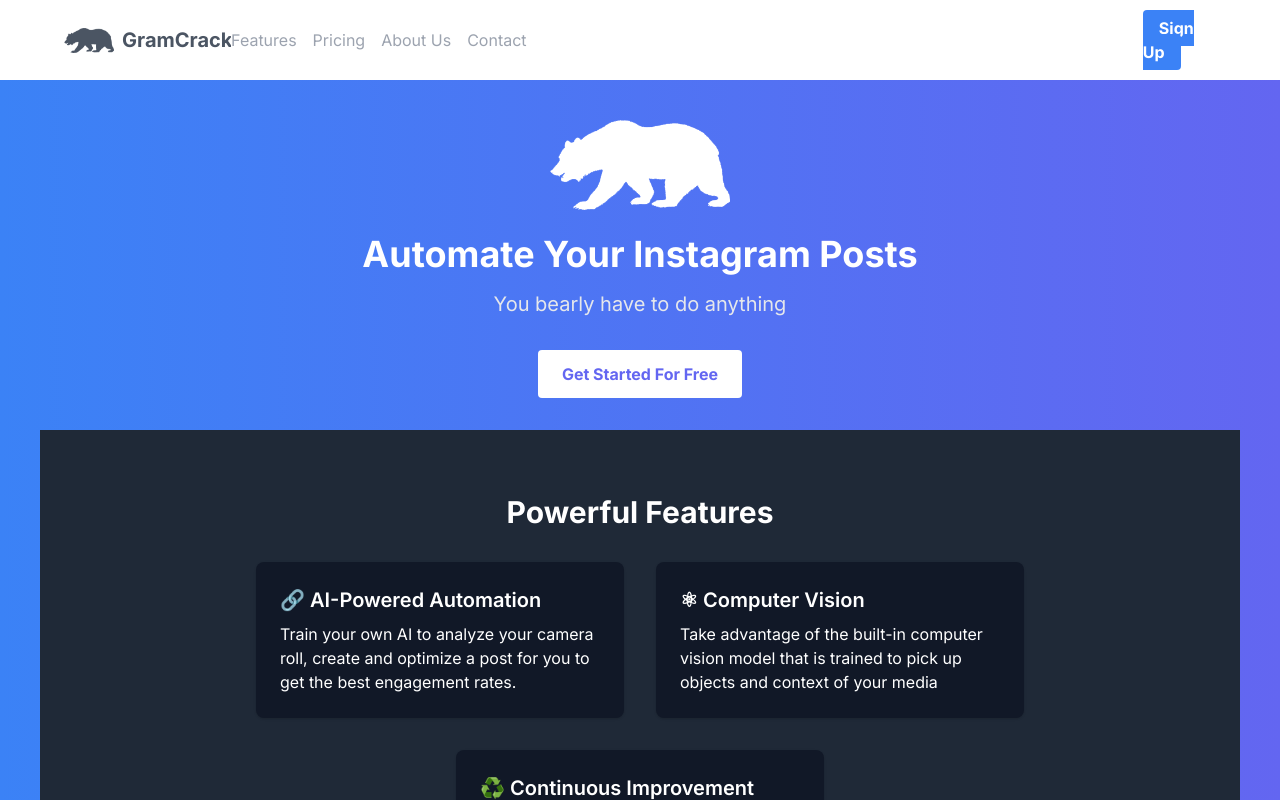
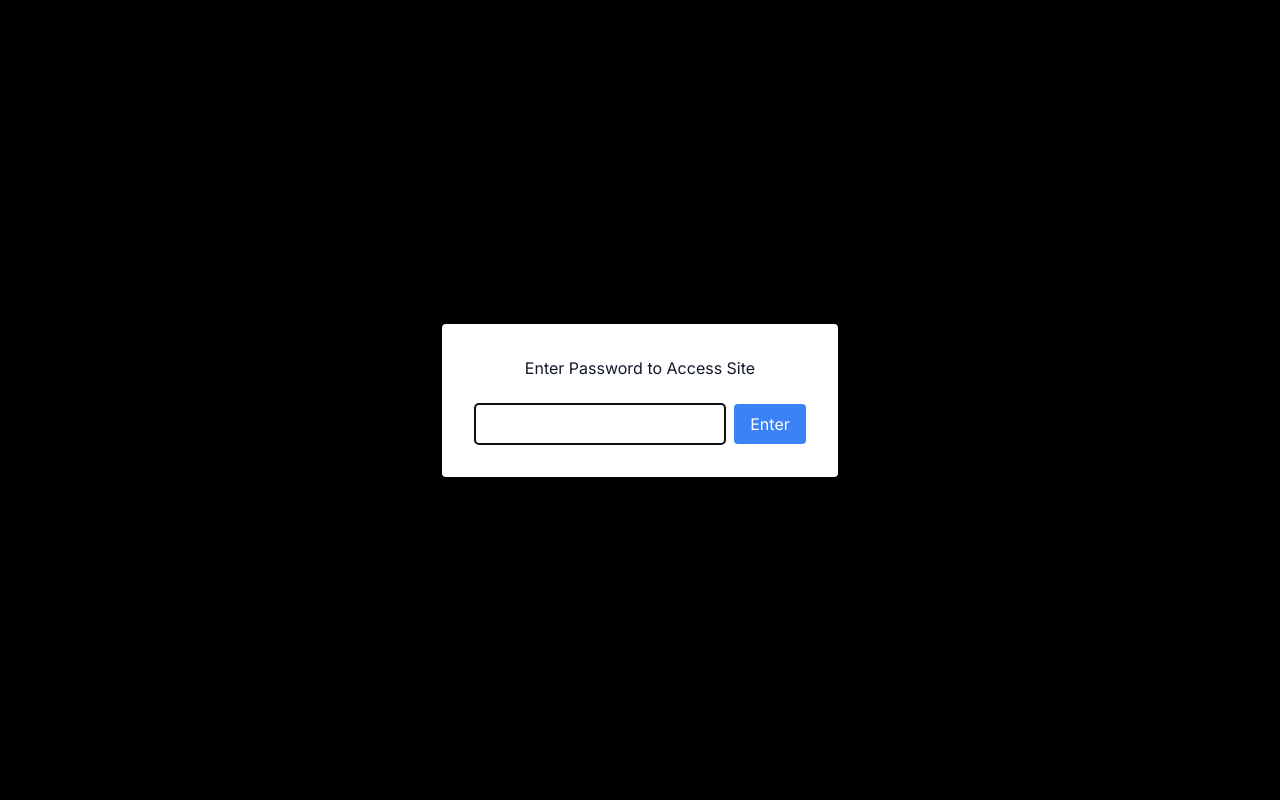
Before and after one commit to wbaxterh/gram-cracker, a Next.js app: page / in a window 1280 px wide. Shown: the top 800 px of the page. Built offline with nearby package versions, Linux system fonts and the light colour scheme.

Commit message:
updating site adding password protection

```diff
--- a/app/layout.tsx
+++ b/app/layout.tsx
@@ -1,25 +1,67 @@
-import type { Metadata } from "next";
+"use client";
+// import type { Metadata } from "next";
 import { Inter } from "next/font/google";
+import { useState } from "react";
 import "./globals.css";
 import Header from "@/components/header";
 import Footer from "@/components/footer";
 const inter = Inter({ subsets: ["latin"] });
 
-export const metadata: Metadata = {
-	title: "Create Next App",
-	description: "Generated by create next app",
-};
+// export const metadata: Metadata = {
+// 	title: "GramCracker.io - AI powered Instagram posting",
+// 	description: "You bearly have to do anything",
+// };
 
 export default function RootLayout({
 	children,
 }: Readonly<{
 	children: React.ReactNode;
 }>) {
+	const [password, setPassword] = useState("");
+	const [accessGranted, setAccessGranted] = useState(false);
+
+	const correctPassword = "Wakezeach2024!"; // This should be securely managed
+
+	const handlePasswordChange = (event: React.ChangeEvent<HTMLInputElement>) => {
+		setPassword(event.target.value);
+	};
+
+	const verifyPassword = () => {
+		if (password === correctPassword) {
+			setAccessGranted(true);
+		} else {
+			alert("Wrong password"); // You might want to handle this more gracefully
+		}
+	};
 	return (
 		<html lang='en'>
 			<body className={inter.className}>
 				<Header />
-				<main className='flex-grow'>{children}</main>
+				<main className='flex-grow'>
+					{children}
+					{!accessGranted && (
+						<div className='fixed inset-0 bg-black bg-opacity-05 flex items-center justify-center z-50'>
+							<div className='bg-white p-8 rounded shadow-lg text-center'>
+								<h2 className='mb-2 text-gray-900'>
+									Enter Password to Access Site
+								</h2>
+								<input
+									type='password'
+									value={password}
+									onChange={handlePasswordChange}
+									className='border p-2 rounded text-gray-900 mr-2'
+									autoFocus
+								/>
+								<button
+									onClick={verifyPassword}
+									className='mt-4 bg-blue-500 text-white px-4 py-2 rounded'
+								>
+									Enter
+								</button>
+							</div>
+						</div>
+					)}
+				</main>
 				<Footer />
 			</body>
 		</html>
--- a/components/header.tsx
+++ b/components/header.tsx
@@ -50,34 +50,35 @@ const Header = () => {
 				{/* Navigation Links */}
 				<nav
 					className={`${
-						isMenuOpen ? "block" : "hidden"
-					} absolute top-full left-0 w-full bg-white shadow-md py-4 px-6 md:block md:static md:p-0 md:shadow-none`}
+						isMenuOpen ? "flex" : "hidden"
+					} absolute top-full left-0 right-0 bg-white shadow-md py-4 px-6 md:block md:static md:p-2 md:shadow-none md:relative `}
+					style={{ top: isMenuOpen ? "60px" : "0px", textAlign: "center" }} // Dynamic positioning based on header height
 				>
-					<ul className='flex flex-col md:flex-row md:items-center md:space-x-4'>
+					<ul className='flex flex-col md:flex-row items-center w-full md:space-x-2'>
 						<li>
 							<Link href='/features'>
-								<span className='block text-gray-400 hover:text-gray-600 py-2 md:py-0 cursor-pointer'>
+								<span className='block text-gray-400 hover:text-gray-600 p-2 md:py-0 cursor-pointer'>
 									Features
 								</span>
 							</Link>
 						</li>
 						<li>
 							<Link href='/pricing'>
-								<span className='block text-gray-400 hover:text-gray-600 py-2 md:py-0 cursor-pointer'>
+								<span className='block text-gray-400 hover:text-gray-600 p-2 md:py-0 cursor-pointer'>
 									Pricing
 								</span>
 							</Link>
 						</li>
 						<li>
 							<Link href='/about'>
-								<span className='block text-gray-400 hover:text-gray-600 py-2 md:py-0 cursor-pointer'>
+								<span className='block text-gray-400 hover:text-gray-600 p-2 md:py-0 cursor-pointer'>
 									About Us
 								</span>
 							</Link>
 						</li>
 						<li>
 							<Link href='/contact'>
-								<span className='block text-gray-400 hover:text-gray-600 py-2 md:py-0 cursor-pointer'>
+								<span className='block text-gray-400 hover:text-gray-600 p-2 md:py-0 cursor-pointer'>
 									Contact
 								</span>
 							</Link>
@@ -86,7 +87,7 @@ const Header = () => {
 				</nav>
 
 				{/* Call to Action Button - visible only on desktop */}
-				<div className='hidden md:block'>
+				<div className='hidden md:flex'>
 					<Link href='/signup'>
 						<span className='bg-blue-500 hover:bg-blue-600 text-white font-bold py-2 px-4 rounded cursor-pointer'>
 							Sign Up
--- a/pages/index.tsx
+++ /dev/null
@@ -1,54 +0,0 @@
-import Head from "next/head";
-import Header from "@/components/header";
-import Footer from "@/components/footer";
-
-export default function Home() {
-	return (
-		<div>
-			<Head>
-				<title>GramCracker.io - Automate Your Instagram</title>
-				<meta
-					name='description'
-					content='Automate your Instagram posts with ease using GramCracker.io'
-				/>
-			</Head>
-
-			<Header />
-
-			{/* Hero Section */}
-			<section className='bg-blue-500 text-white text-center p-12'>
-				<h1 className='text-4xl font-bold'>Automate Your Instagram Posts</h1>
-				<p className='text-xl mt-4'>
-					Effortlessly plan, schedule, and analyze your Instagram content.
-				</p>
-				<button className='mt-8 px-6 py-3 bg-white text-blue-500 font-semibold rounded'>
-					Get Started
-				</button>
-			</section>
-
-			{/* Features Section */}
-			<section className='p-12'>
-				<h2 className='text-3xl text-center font-bold mb-8'>Features</h2>
-				{/* Feature cards go here */}
-			</section>
-
-			{/* Testimonials Section */}
-			<section className='bg-gray-100 p-12'>
-				<h2 className='text-3xl text-center font-bold mb-8'>
-					What Users Are Saying
-				</h2>
-				{/* Testimonial cards go here */}
-			</section>
-
-			{/* Call to Action Section */}
-			<section className='bg-blue-600 text-white text-center p-12'>
-				<h2 className='text-3xl font-bold'>Ready to Boost Your Instagram?</h2>
-				<button className='mt-8 px-6 py-3 bg-white text-blue-600 font-semibold rounded'>
-					Sign Up Now
-				</button>
-			</section>
-
-			<Footer />
-		</div>
-	);
-}
```
